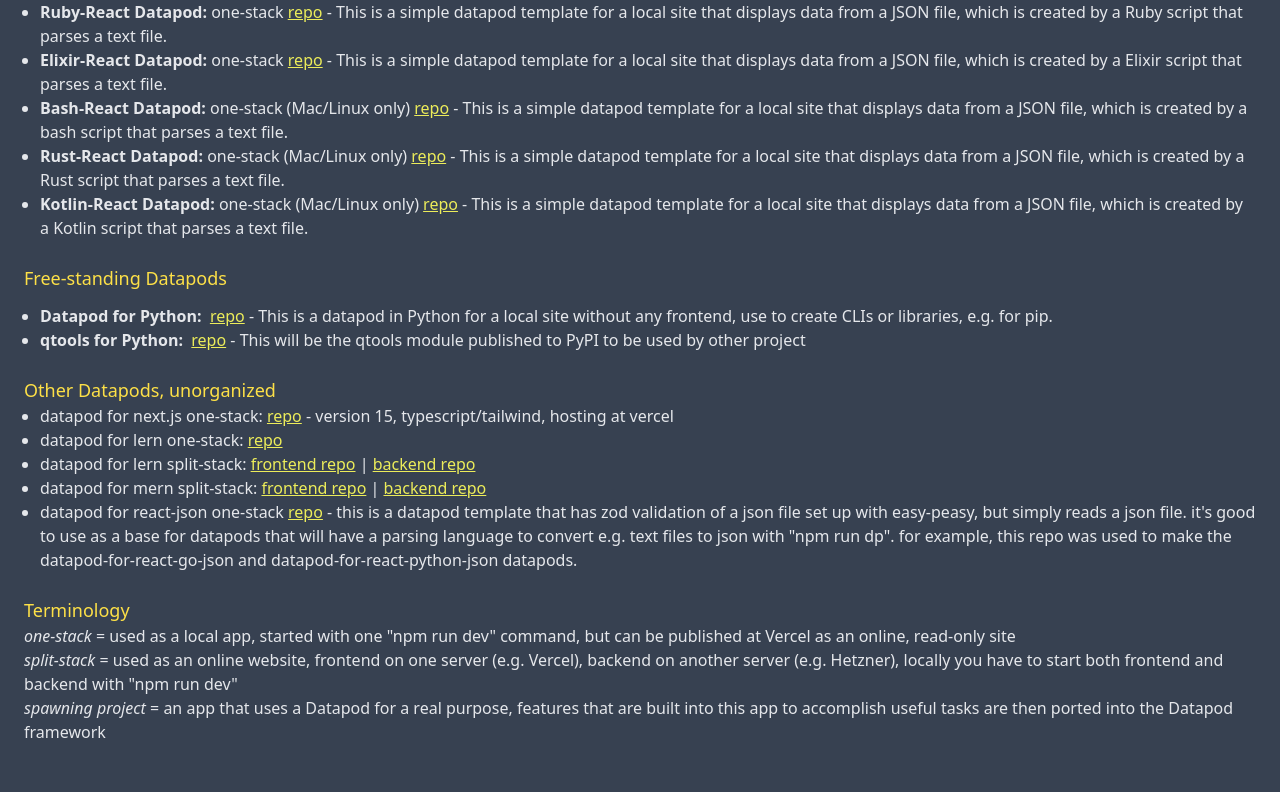
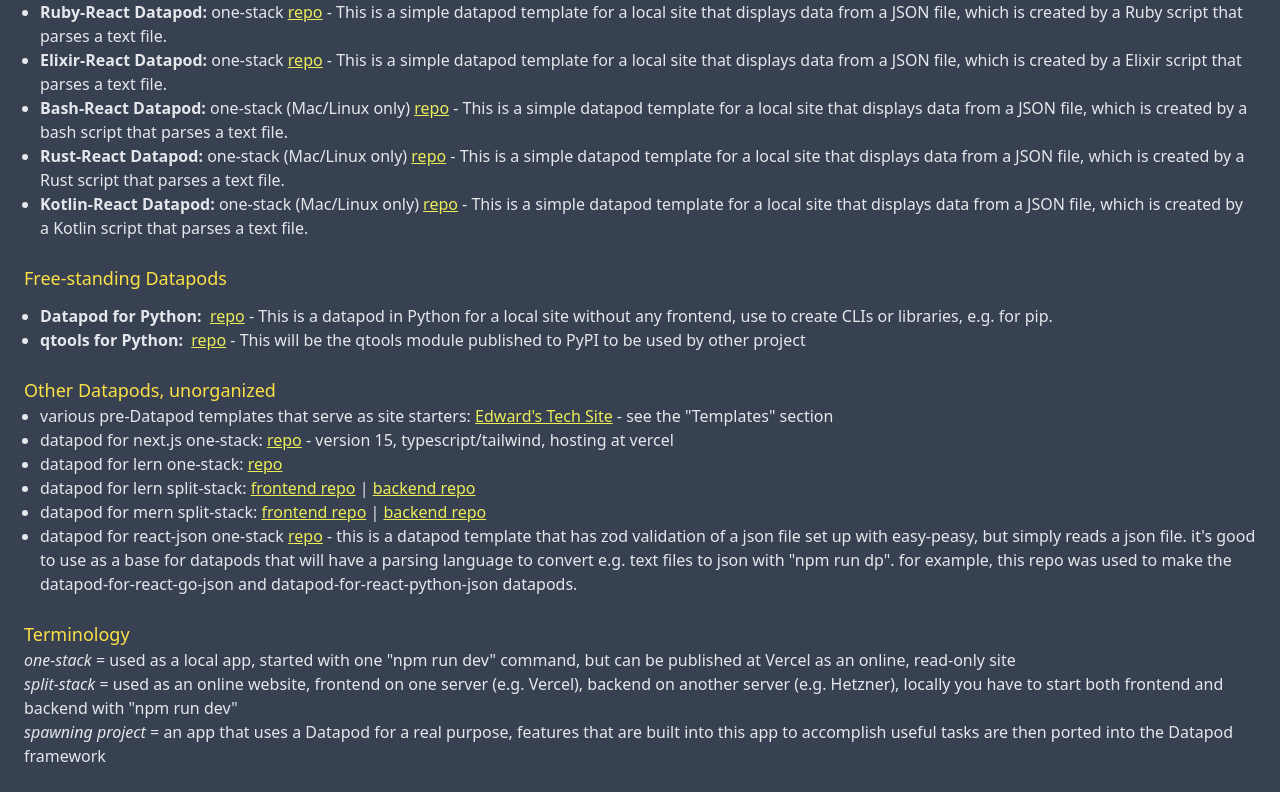
Before and after one commit to edwardtanguay/datapod-tanguay-eu, an Angular app: page /home in a window 1280 px wide. Shown: the part 991-1783 px from the top of the page. Before the commit the page ends 1759 px from the top, so only its background shows below. Built offline with nearby package versions, Linux system fonts and the light colour scheme.

Commit message:
CONTENT: Add Edward's Tech Site link

```diff
--- a/src/app/home/home.component.html
+++ b/src/app/home/home.component.html
@@ -122,6 +122,11 @@
 
 	<h3 class="text-lg pt-6 text-yellow-300">Other Datapods, unorganized</h3>
 	<ul class="list-disc ml-4">
+		<li>various pre-Datapod templates that serve as site starters:
+			<a href="https://tanguay-eu.vercel.app"
+			   target="_blank"
+			   class="underline">Edward's Tech Site</a> - see the "Templates" section
+		</li>
 		<li>datapod for next.js one-stack:
 			<a href="https://github.com/edwardtanguay/datapod-for-nextjs"
 			   target="_blank"
```
